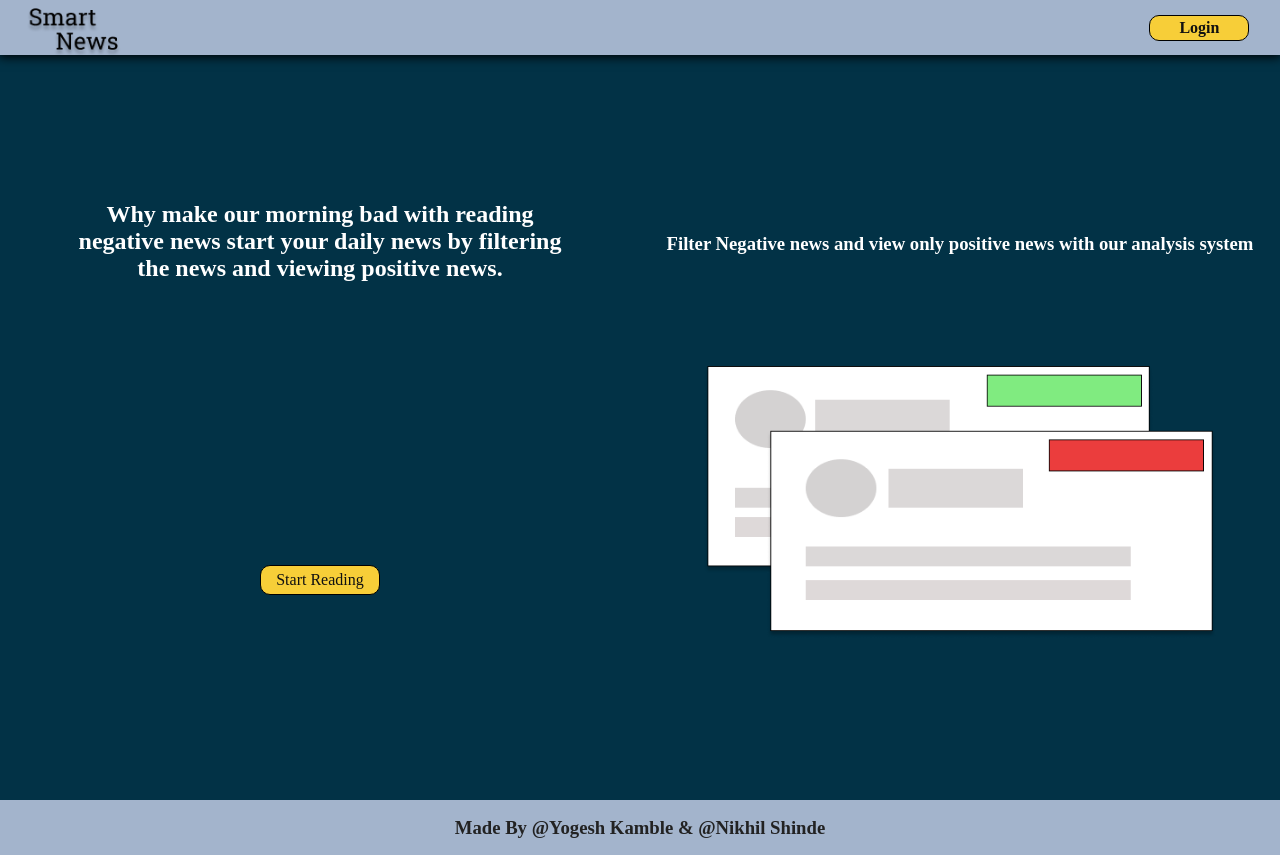
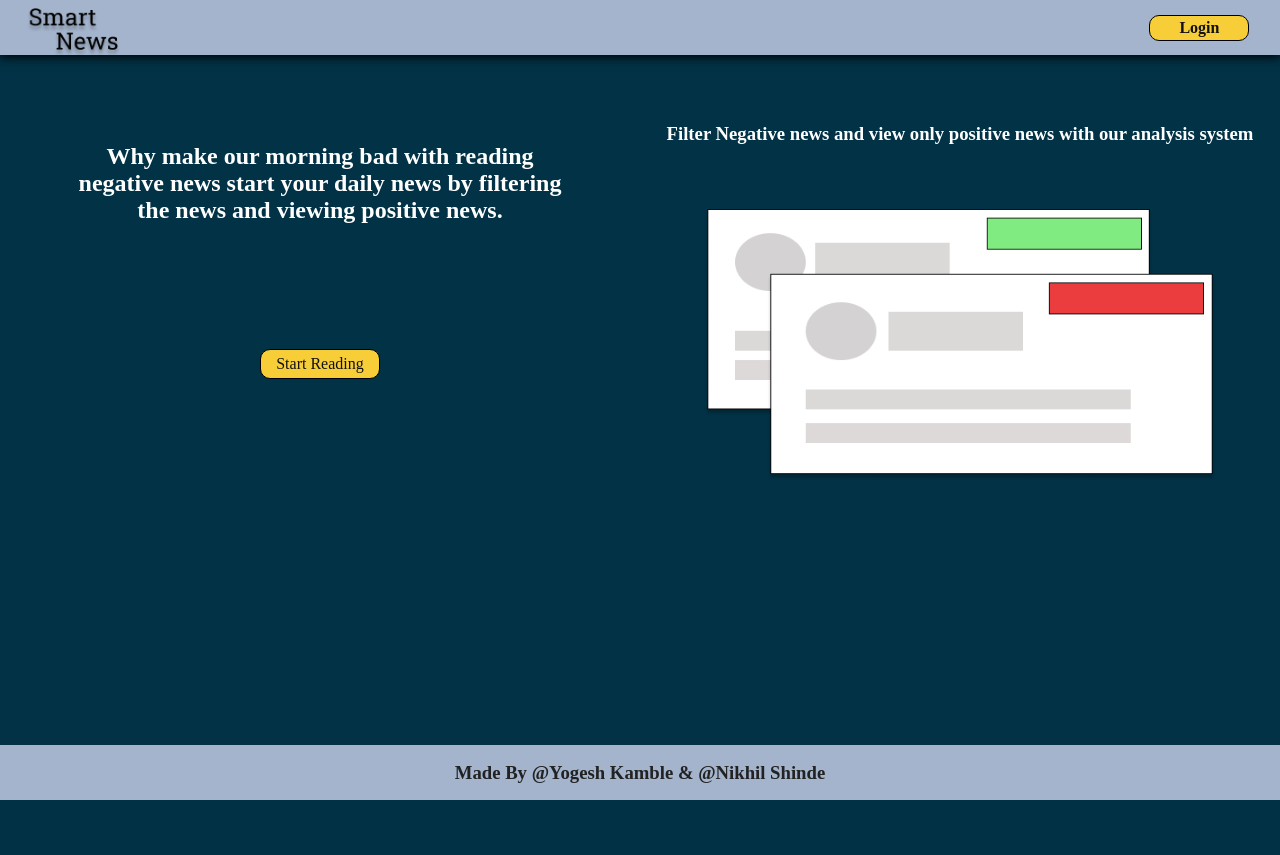
Before and after one commit to 282000ypk/newsapp, a Flask app: page / in a window 1280 px wide. After the commit the page ends 800 px from the top, so only its background shows below. Run offline with Flask 2, Linux system fonts and the light colour scheme.

Commit message:
UI Issues resolved

```diff
--- a/static/readnews.css
+++ b/static/readnews.css
@@ -7,10 +7,9 @@ body
 .allnews
 {
 	display: flex;
-	padding:  59px 0vw 0vw 0vw;
+	padding:  59px 0vw 80px 0vw;
 	flex-wrap: wrap;
 	justify-content: center;
-	min-height:  100vh;
 	position: relative;
 }
 section
--- a/static/style.css
+++ b/static/style.css
@@ -2,8 +2,10 @@
 body
 {
     width: 100%;
+    min-height: 100vh;
     background-color: var(--body-background);
     color: #fff;
+    position: relative;
 }
 *
 {
@@ -39,6 +41,8 @@ header
 
 footer
 {
+    position:  fixed;
+    bottom: 0px;
    width: 100%;
    height: 55px;
    background-color: var(--header-footer);
@@ -47,6 +51,12 @@ footer
    align-items: center;
    color:  #222;
    text-align: center;
+   display: flex;
+    align-items: center;
+    justify-content: center;
+    flex-wrap: wrap;
+    width: 100%;
+    z-index: 9;
 }
 
 #logo
@@ -100,6 +110,7 @@ footer
 {
     color:  var(--btn-background);
     background: var(--btn-text);
+    transform: scale(1.5);
 }
 #profile
 {
@@ -111,14 +122,13 @@ footer
 .container
 {
     width: 100%;
-    height: 100vh;
     display: flex;
     flex-wrap: wrap;
+    padding-bottom: 80px;
 }
 .box1
 {
     flex: 1 1 400px;
-    height: 100vh;
     display: flex;
     align-items: center;
     justify-content: center;
@@ -129,6 +139,7 @@ footer
 {
     flex: 1 1 100%;
     text-align: center;
+    padding:  5vh 0px;
 }
 .box1 a
 {
@@ -139,6 +150,7 @@ footer
     color: var(--btn-text);
     background: var(--btn-background);
     font-weight: 444;
+
 }
 .box1 a:hover
 {
@@ -149,7 +161,6 @@ footer
 .box2
 {
     flex: 1 1 400px;
-    height: 100vh;
     display: flex;
     align-items: center;
     justify-content: center;
@@ -175,10 +186,3 @@ footer
 {
     width: 100%;
 }
-footer{
-    display: flex;
-    align-items: center;
-    justify-content: center;
-    flex-wrap: wrap;
-    width: 100%;
-}
```
